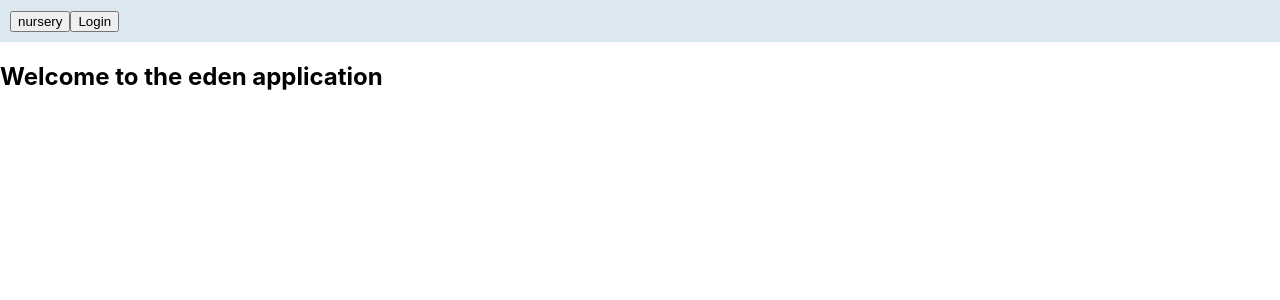
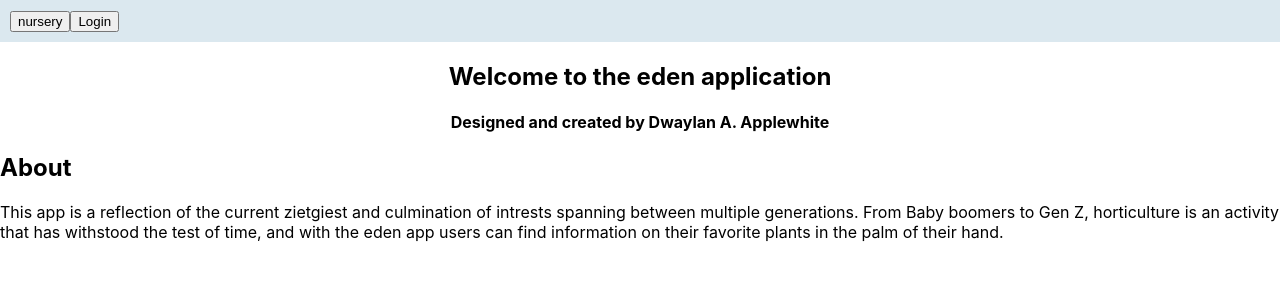
Before and after one commit to Dwaylan/eden-client, a React (Create React App) app: page / in a window 1280 px wide. Shown: the top 300 px of the page. Built offline with nearby package versions, Linux system fonts and the light colour scheme.

Commit message:
workin on  css and mission statement for landing page

```diff
--- a/package.json
+++ b/package.json
@@ -7,6 +7,7 @@
     "@testing-library/react": "^11.2.5",
     "@testing-library/user-event": "^12.8.3",
     "cookie": "^0.4.1",
+    "cors": "^2.8.5",
     "node-fetch": "^2.6.1",
     "react": "^17.0.2",
     "react-dom": "^17.0.2",
--- /dev/null
+++ b/src/Components/Landingpage/Landingpage.css
@@ -0,0 +1,3 @@
+.Welcome_statement {
+  text-align: center;
+}
--- a/src/Components/Landingpage/Landingpage.js
+++ b/src/Components/Landingpage/Landingpage.js
@@ -1,9 +1,21 @@
 import React from "react";
+import "./Landingpage.css";
 
 export default function Landingpage() {
   return (
     <div>
-      <h2>Welcome to the eden application</h2>
+      <div className="Welcome_statement">
+        <h2>Welcome to the eden application</h2>
+        <h4>Designed and created by Dwaylan A. Applewhite</h4>
+      </div>
+      <h2>About</h2>
+      <p>
+        This app is a reflection of the current zietgiest and culmination of
+        intrests spanning between multiple generations. From Baby boomers to Gen
+        Z, horticulture is an activity that has withstood the test of time, and
+        with the eden app users can find information on their favorite plants in
+        the palm of their hand.
+      </p>
     </div>
   );
 }
--- a/src/Components/Nursery/Nursery.js
+++ b/src/Components/Nursery/Nursery.js
@@ -1,5 +1,27 @@
 import React, { Component } from "react";
 import { useHistory } from "react-router-dom";
+
+class Nursery extends Component {
+  constructor(props) {
+    super(props);
+  }
+
+  render() {
+    return (
+      <li>
+        <div>
+          <h2> Name:{this.props.common_name}</h2>
+          <h4>Scientific name:{this.props.scientific_name}</h4>
+          <h4>State: {this.props.State}</h4>
+          <h4> Toxicity: {this.props.Toxicity}</h4>
+          <h4>Life Cycle: {this.props.Life_cycle}</h4>
+        </div>
+        <img src={this.props.image} alt="plant"></img>
+        <HomeButton />
+      </li>
+    );
+  }
+}
 
 function HomeButton() {
   let history = useHistory();
@@ -16,37 +38,4 @@ function HomeButton() {
   );
 }
 
-class Nursery extends Component {
-  constructor(props) {
-    super(props);
-    this.state = {
-      plants: [],
-    };
-  }
-
-  componentDidMount() {
-    // const plantApi =
-    //   "https://trefle.io/api/v1/plants?token=2Hw0j0YkP8-Ofc33sQ_gVnULzQv_Zw78Ci7dYl78N8E";
-
-    fetch("https://eden-rest-api.vercel.app/")
-      .then((res) => res.json())
-      .then((data) => this.setState({ plants: data }));
-    console.log("payload detected", this.data);
-  }
-
-  render() {
-    return (
-      <li>
-        <div>
-          <h2> Common name:{this.props.common_name}</h2>
-          <img src={this.props.image} alt="plant"></img>
-          <h3>Scientific name:{this.props.scientific_name}</h3>
-          <h3> Slug: {this.props.slug}</h3>
-        </div>
-        <HomeButton />
-      </li>
-    );
-  }
-}
-
 export default Nursery;
```
Also changed, not shown: src/Components/Plantslist/Plantlist.js (+37 -37 lines), 1 other file (tests, documents, lock files or other folders).
